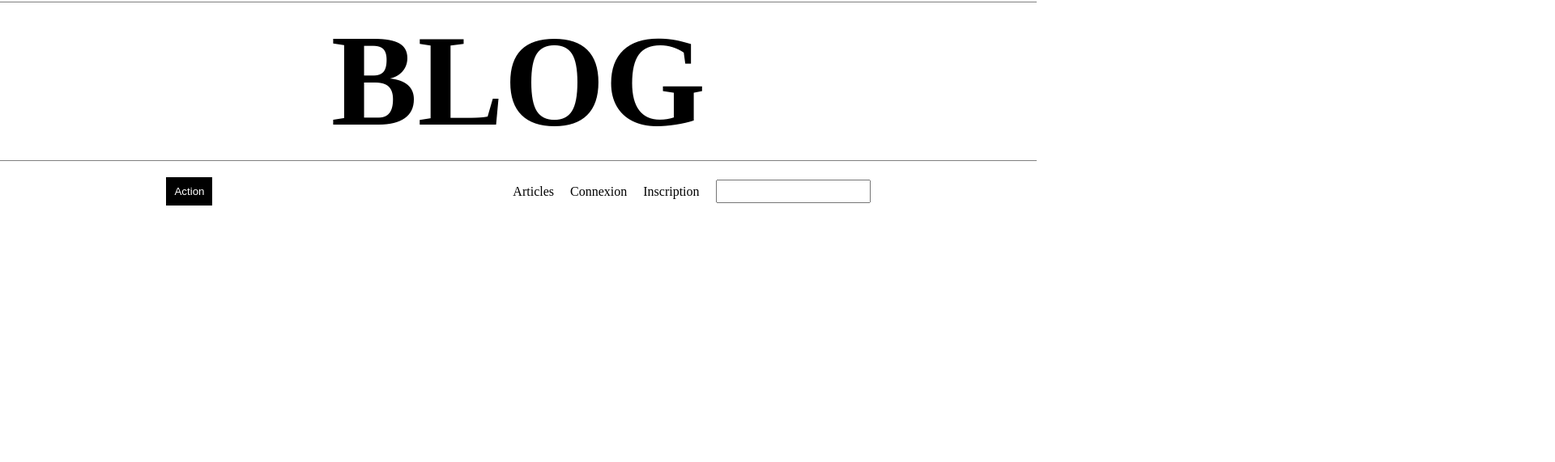
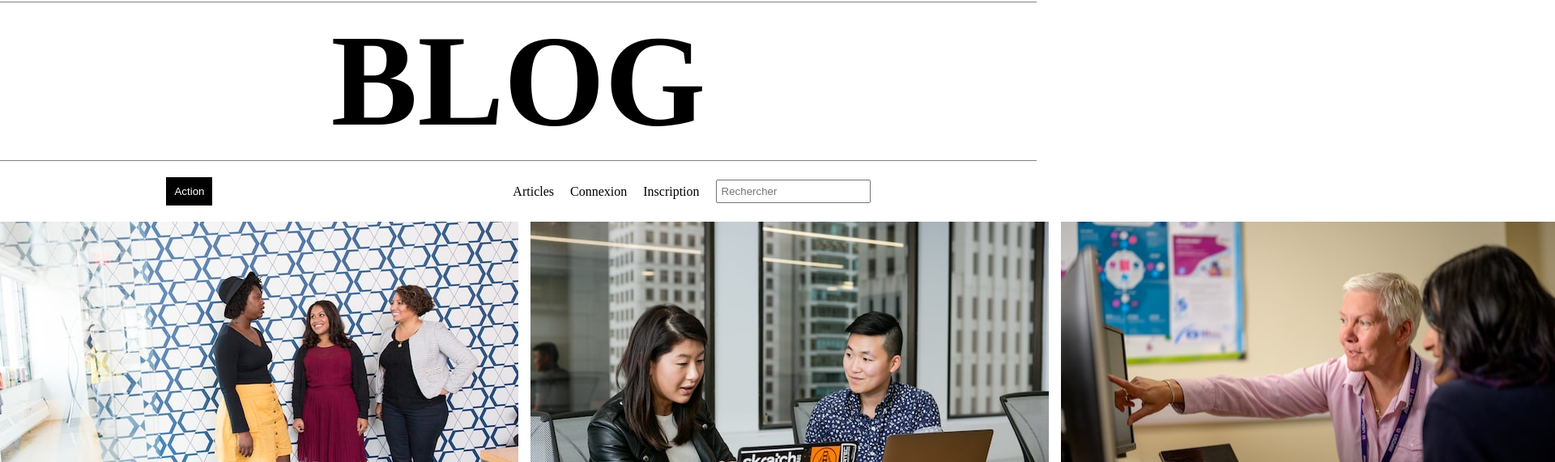
Before and after one commit to Vandal-William/Hetic-Blog, a plain HTML site: page public/index.html in a window 1280 px wide. Shown: the part 45-616 px from the top of the page at 81% size, 1920 px wide, since content can reach past the window. Drawn offline with Linux system fonts and the light colour scheme.

Commit message:
add slider

```diff
--- a/index.js
+++ b/index.js
@@ -1,3 +1,7 @@
-import header from './src/components/Header/index.js';
+import Header from './src/components/Header/index.js';
+import Slider from './src/components/Slider/index.js';
+import Cards from './src/components/Cards/index.js';
 
-header()
+Header();
+Slider();
+Cards();
--- a/public/styles.css
+++ b/public/styles.css
@@ -67,3 +67,8 @@
 .search-input{
     padding: 5px;
 }
+
+.slider{
+    display: flex;
+    gap: 15px;
+}
--- /dev/null
+++ b/src/components/Cards/index.js
@@ -0,0 +1,8 @@
+function Cards () {
+
+    // Cards container
+    const cardsContainer = document.createElement('div');
+    cardsContainer.classList.add('cards-container');
+}
+
+export default Cards
--- a/src/components/NavBar/index.js
+++ b/src/components/NavBar/index.js
@@ -56,10 +56,8 @@ function NavBar(header) {
     const searchInput = document.createElement('input');
     searchInput.classList.add('search-input');
     searchInput.setAttribute('type', 'text');
+    searchInput.setAttribute('placeholder', 'Rechercher');
     navLinksContainer.appendChild(searchInput)
-
-
-
 
 }
 
--- /dev/null
+++ b/src/components/Slider/index.js
@@ -0,0 +1,40 @@
+
+function Slider () {
+
+    // slider container
+    const sliderContenair = document.createElement("div");
+    sliderContenair.classList.add('slider');
+    document.body.appendChild(sliderContenair);
+
+    // 1ere slide de Slider
+    const slide1 = document.createElement('img');
+    slide1.classList.add("slide");
+    slide1.setAttribute('src', '../src/images/slide/slide1(petit).jpg');
+    slide1.setAttribute('alt', 'slide1');
+    sliderContenair.appendChild(slide1);
+
+    // 2eme slide de Slider
+    const slide2 = document.createElement('img');
+    slide2.classList.add("slide");
+    slide2.setAttribute('src', '../src/images/slide/slide2(petit).jpg');
+    slide2.setAttribute('alt', 'slide2');
+    sliderContenair.appendChild(slide2);
+
+    // 3eme slide de Slider
+    const slide3 = document.createElement('img');
+    slide3.classList.add("slide");
+    slide3.setAttribute('src', '../src/images/slide/slide3(petit).jpg');
+    slide3.setAttribute('alt', 'slide3');
+    sliderContenair.appendChild(slide3);
+
+    // animation du slider
+    //
+    sliderContenair.animate({
+        marginLeft : "-480px"
+    }, {
+        duration: 5000,
+        iterations: Infinity,
+    })
+}
+
+export default Slider
--- /dev/null
+++ b/src/selector/slideMove.js
@@ -0,0 +1,5 @@
+function slideMove (){
+
+}
+
+export default slideMove
```
Also changed, not shown: public/index.html (+1 -0 lines).
